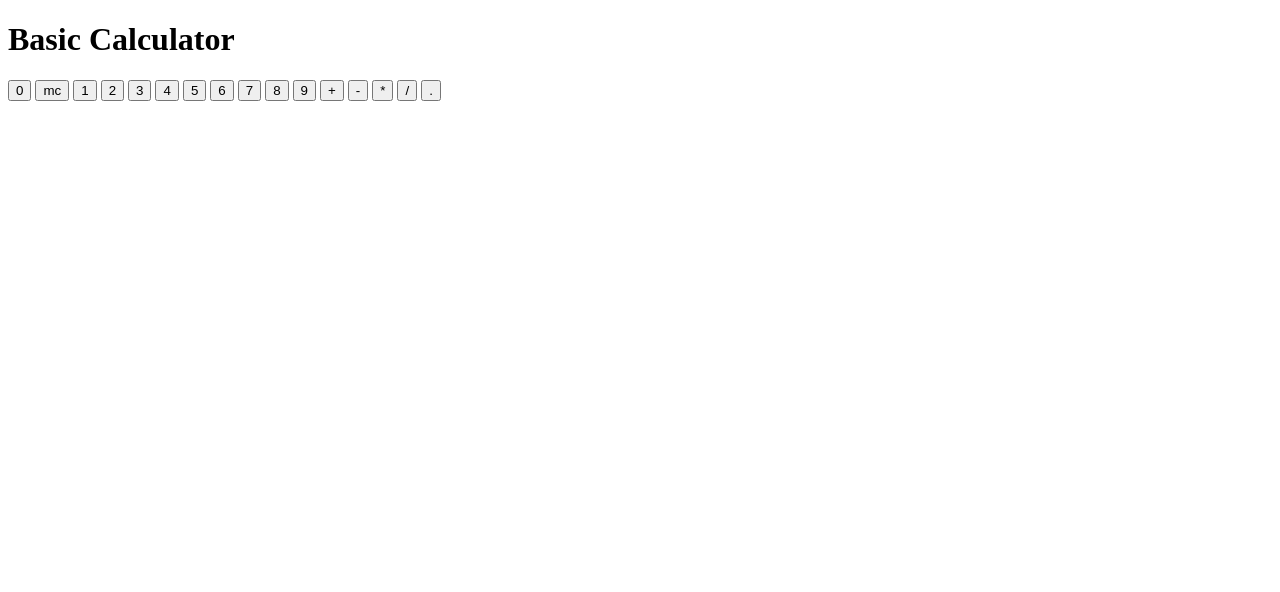
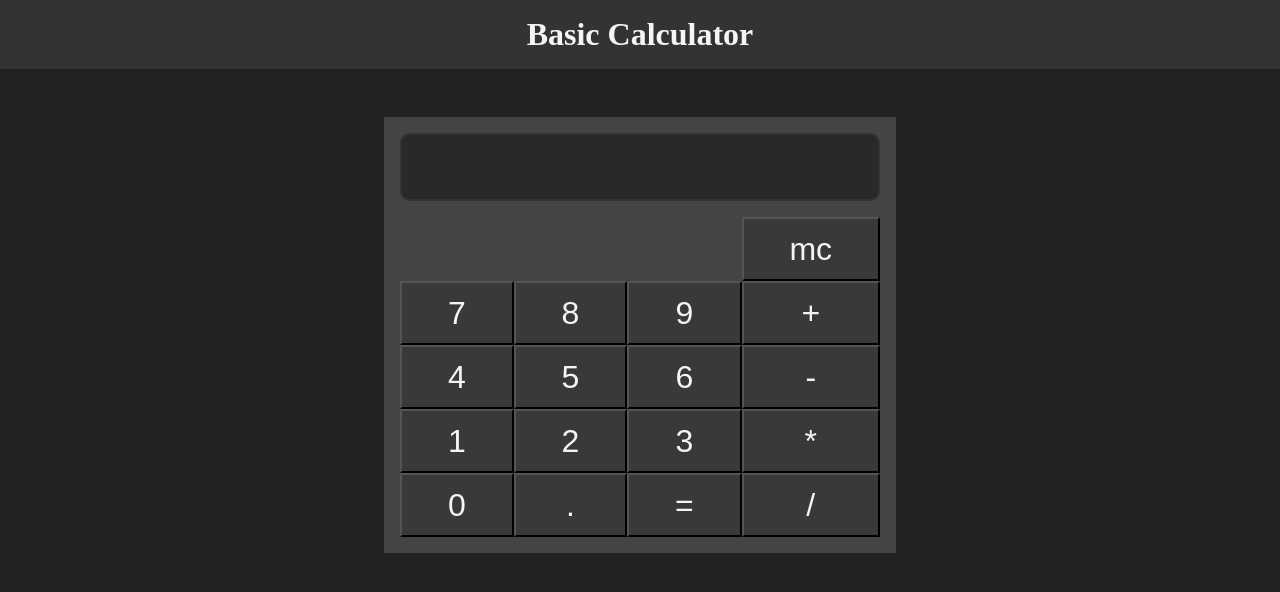
Before and after one commit to dmclink/odin-basic-calculator, a website: page src/index.html in a window 1280 px wide. Drawn offline with Linux system fonts and the light colour scheme.

Commit message:
feat: style calculator

```diff
--- a/src/css/styles.css
+++ b/src/css/styles.css
@@ -9,3 +9,49 @@
 html {
 	box-sizing: border-box;
 }
+
+.body {
+	background-color: #222;
+}
+
+.header {
+	background-color: #333;
+	color: whitesmoke;
+	padding: 1rem;
+	text-align: center;
+	margin-bottom: 3rem;
+}
+
+.main {
+	max-width: 40%;
+	margin: 0 auto;
+}
+
+.calculator {
+	background-color: #444;
+	padding: 1rem;
+}
+
+.display {
+	border: 2px solid #333;
+	padding: 2rem;
+	border-radius: 10px;
+	background: #292929;
+	margin-bottom: 1rem;
+}
+
+.buttons {
+	display: grid;
+	grid-template-columns: repeat(4, auto);
+}
+
+.btn {
+	min-height: 4rem;
+	background-color: #393939;
+	color: whitesmoke;
+	font-size: 2rem;
+}
+
+.btn:hover {
+	filter: brightness(1.2);
+}
--- a/src/index.html
+++ b/src/index.html
@@ -5,6 +5,8 @@
   <meta charset="UTF-8">
   <meta name="viewport" content="width=device-width, initial-scale=1.0">
   <title>Basic Calculator</title>
+  <link rel="stylesheet" href="css/styles.css">
+  <script src="js/calculator.js" defer></script>
 </head>
 
 <body class="body">
@@ -12,26 +14,32 @@
     <h1>Basic Calculator</h1>
   </header>
   <main class="main">
-  </main>
     <div class="calculator" id="calculator">
       <div class="display" id="display"></div>
-    <button class="btn btn--digit" id="btn10">0</button>
-    <button class="btn--clear" id="btn--clear">mc</button>
-    <button class="btn btn--digit" id="btn1">1</button>
-    <button class="btn btn--digit" id="btn2">2</button>
-    <button class="btn btn--digit" id="btn3">3</button>
-    <button class="btn btn--digit" id="btn4">4</button>
-    <button class="btn btn--digit" id="btn5">5</button>
-    <button class="btn btn--digit" id="btn6">6</button>
+      <div class="buttons">
+        <div class="empty-btn-space"></div>
+        <div class="empty-btn-space"></div>
+        <div class="empty-btn-space"></div>
+        <button class="btn btn--clear" id="btn--clear">mc</button>
         <button class="btn btn--digit" id="btn7">7</button>
         <button class="btn btn--digit" id="btn8">8</button>
         <button class="btn btn--digit" id="btn9">9</button>
         <button class="btn btn--operator" id="btn--add">+</button>
+        <button class="btn btn--digit" id="btn4">4</button>
+        <button class="btn btn--digit" id="btn5">5</button>
+        <button class="btn btn--digit" id="btn6">6</button>
         <button class="btn btn--operator" id="btn--sub">-</button>
+        <button class="btn btn--digit" id="btn1">1</button>
+        <button class="btn btn--digit" id="btn2">2</button>
+        <button class="btn btn--digit" id="btn3">3</button>
         <button class="btn btn--operator" id="btn--mul">*</button>
+        <button class="btn btn--digit" id="btn10">0</button>
+        <button class="btn btn--dot" id="btn--dot">.</button>
+        <button class="btn btn--equal" id="btn--equal">=</button>
         <button class="btn btn--operator" id="btn--div">/</button>
-    <button class="btn btn--dot" id="btn--dot">.</button>
       </div>
+    </div>
+  </main>
 </body>
 
 </html>
```
Lines whose indentation alone changed are shown as unchanged.
